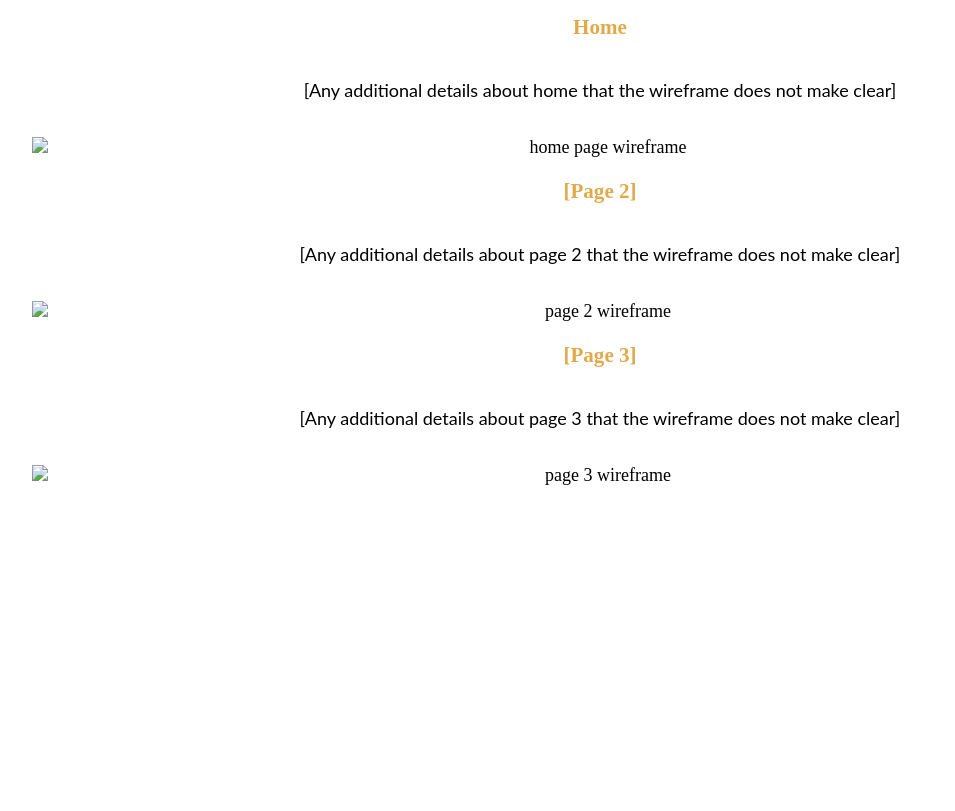
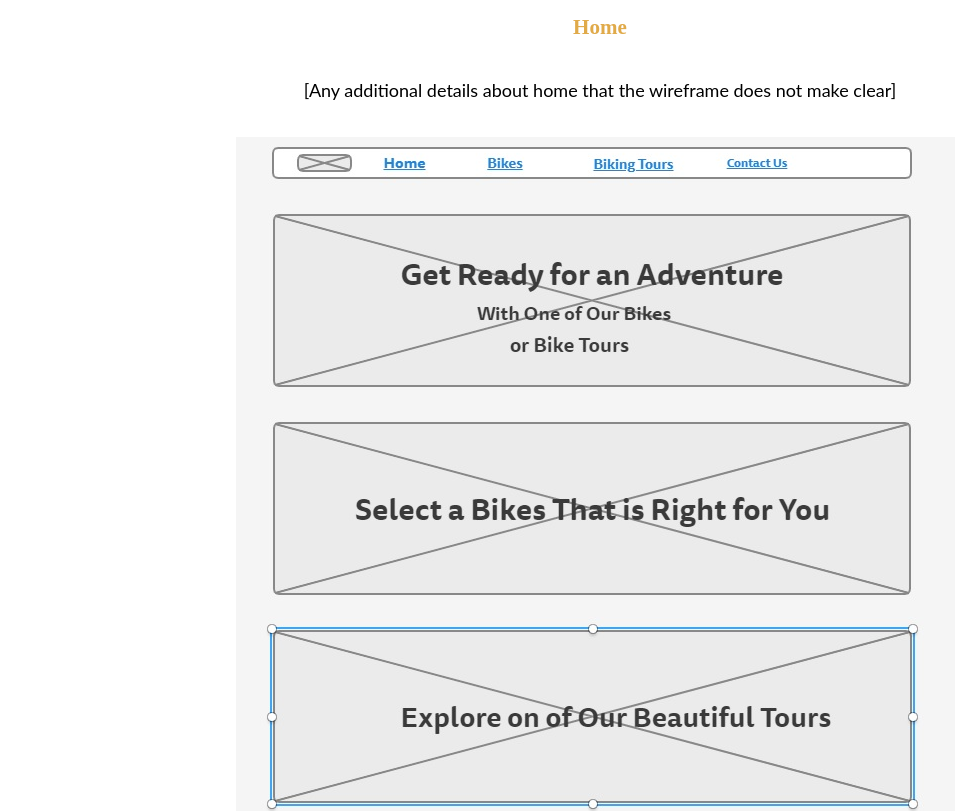
Before and after one commit to suejay2005/wdd130, a plain HTML site: page aboutme/adventurebiking/site-plan.html in a window 1280 px wide. Shown: the part 9040-9851 px from the top of the page, without its empty margins (40-995 px from the left). Before the commit the page ends 9598 px from the top, so only its background shows below. Drawn offline with Linux system fonts and the light colour scheme.

Commit message:
Added Wireframes for Adventure Biking

```diff
--- a/aboutme/adventurebiking/site-plan.html
+++ b/aboutme/adventurebiking/site-plan.html
@@ -186,19 +186,19 @@ We will also be offering some century bike rides for riders who have riding 100
       <p>
         [Any additional details about home that the wireframe does not make clear]
       </p>
-      <img src="#" alt="home page wireframe">
+      <img src="images/BikingWireFrameHome.jpg" alt="home page wireframe">
 
       <h3>[Page 2]</h3>
       <p>
         [Any additional details about page 2 that the wireframe does not make clear]
       </p>
-      <img src="#" alt="page 2 wireframe">
+      <img src="images/BikingWireFramePage2.jpg" alt="page 2 wireframe">
 
       <h3>[Page 3]</h3>
       <p>
         [Any additional details about page 3 that the wireframe does not make clear]
       </p>
-      <img src="#" alt="page 3 wireframe">
+      <img src="images/BikingWireFramePage3.jpg" alt="page 3 wireframe">
     </main>
   </body>
 
```
Also changed, not shown: aboutme/adventurebiking/images/BikingWireFrameHome.jpg (added), aboutme/adventurebiking/images/BikingWireFramePage2.jpg (added), aboutme/adventurebiking/images/BikingWireFramePage3.jpg (added).
